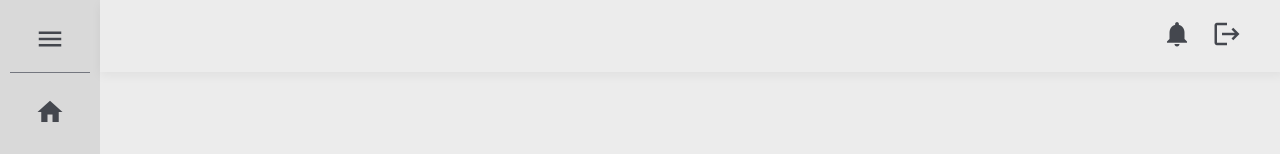
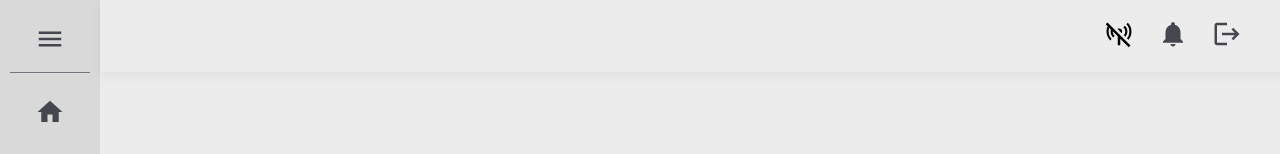
Before and after one commit to DerekLin86/light-control-management, an Angular app: page / in a window 1280 px wide. Shown: the top 154 px of the page. Built offline with nearby package versions, Linux system fonts and the light colour scheme.

Commit message:
add server status component to track websocket

```diff
--- /dev/null
+++ b/src/app/components/server-status/server-status.component.html
@@ -0,0 +1,13 @@
+<button mat-icon-button [matTooltip]="isOn() ? 'Connected' : 'Reconnect Server'" (click)="clickButton()">
+  @if (isOn()) {
+  <svg xmlns="http://www.w3.org/2000/svg" height="30px" viewBox="0 -960 960 960" width="30px" fill="#000000">
+    <path
+      d="M198-278q-57-57-87.5-129.5T80-560q0-80 30.5-152.5T198-842l48 48q-47 47-72.5 107.5T148-560q0 66 25.5 126.5T246-326l-48 48Zm92-92q-38-38-58-87t-20-103q0-54 20-103t58-87l48 48q-29 29-43.5 65.5T280-560q0 40 14.5 76.5T338-418l-48 48Zm150 250v-348q-27-12-43.5-37T380-560q0-42 29-71t71-29q42 0 71 29t29 71q0 30-16.5 55T520-468v348h-80Zm230-250-48-48q29-29 43.5-65.5T680-560q0-40-14.5-76.5T622-702l48-48q38 38 58 87t20 103q0 54-20 103t-58 87Zm92 92-48-48q47-47 72.5-107.5T812-560q0-66-25.5-126.5T714-794l48-48q57 57 87.5 129.5T880-560q0 80-30.5 152.5T762-278Z" />
+  </svg>
+  } @else {
+  <svg xmlns="http://www.w3.org/2000/svg" height="30px" viewBox="0 -960 960 960" width="30px" fill="#000000">
+    <path
+      d="m684-389-49-49q22-26 33.5-57t11.5-65q0-40-16-76t-44-64l48-48q38 38 59 86t21 102q0 48-17 91.5T684-389ZM565-508 428-645q12-7 25-11t27-4q42 0 71 29t29 71q0 14-4 27t-11 25Zm215 214-48-48q40-45 60-101.5T812-560q0-66-24.5-127.5T716-796l48-48q55 58 85.5 131T880-560q0 74-25.5 142.5T780-294Zm11 238L520-327v207h-80v-287L280-566v6q0 40 16 76t44 64l-48 48q-38-38-59-86t-21-102q0-17 2-33t7-33l-51-51q-11 29-16.5 58t-5.5 59q0 66 24.5 127.5T244-324l-48 48q-55-58-85.5-131T80-560q0-44 9.5-86.5T118-729l-62-62 56-57 736 736-57 56Z" />
+  </svg>
+  }
+</button>
--- /dev/null
+++ b/src/app/components/server-status/server-status.component.scss
@@ -0,0 +1,15 @@
+@use '../../../styles' as global;
+
+.basic-svg {
+  fill: global.$primary-text-grey-color;
+}
+.mat-mdc-button {
+  font-size: 1.5rem;
+  font-weight: bold;
+  color: global.$primary-text-grey-color;
+  padding: 0;
+}
+
+.mat-mdc-icon-button svg {
+  --mdc-icon-button-icon-size: 30px
+}
--- /dev/null
+++ b/src/app/components/server-status/server-status.component.ts
@@ -0,0 +1,27 @@
+import { ChangeDetectionStrategy, Component, computed, inject } from '@angular/core';
+
+import { MatButtonModule } from '@angular/material/button';
+import { MatIconModule } from '@angular/material/icon';
+import { MatTooltipModule } from '@angular/material/tooltip';
+import { WebsocketService } from '../../services/websocket.service';
+
+@Component({
+  selector: 'app-server-status',
+  imports: [MatButtonModule, MatIconModule, MatTooltipModule],
+  templateUrl: './server-status.component.html',
+  styleUrl: './server-status.component.scss',
+  changeDetection: ChangeDetectionStrategy.OnPush,
+})
+export class ServerStatusComponent {
+  private readonly websocketServer = inject(WebsocketService);
+
+  protected readonly isOn = computed(() => {
+    return this.websocketServer.isOn();
+  });
+
+  clickButton() {
+    if (!this.isOn()) {
+      this.websocketServer.connect();
+    }
+  }
+}
--- a/src/app/layout/header/header.component.html
+++ b/src/app/layout/header/header.component.html
@@ -1,6 +1,7 @@
 <div>{{ path() }}</div>
 
 <div class="tools-container">
+  <app-server-status></app-server-status>
   <button mat-icon-button matTooltip="Notifications">
     <mat-icon Outlined>notifications</mat-icon>
   </button>
--- a/src/app/layout/header/header.component.scss
+++ b/src/app/layout/header/header.component.scss
@@ -18,6 +18,10 @@
   z-index: 999;
   justify-content: space-between;
 
+  .tools-container {
+    display: flex;
+    gap: 0.25rem;
+  }
 .mat-mdc-button {
     font-size: 1.5rem;
     font-weight: bold;
--- a/src/app/layout/header/header.component.ts
+++ b/src/app/layout/header/header.component.ts
@@ -8,9 +8,11 @@ import { MatButtonModule } from '@angular/material/button';
 import { MatIconModule } from '@angular/material/icon';
 import { MatTooltipModule } from '@angular/material/tooltip';
 
+import { ServerStatusComponent } from '../../components/server-status/server-status.component';
+
 @Component({
   selector: 'app-header',
-  imports: [MatButtonModule, CommonModule, MatIconModule, MatTooltipModule],
+  imports: [MatButtonModule, CommonModule, MatIconModule, MatTooltipModule, ServerStatusComponent],
   templateUrl: './header.component.html',
   styleUrl: './header.component.scss',
   standalone: true,
--- a/src/app/services/websocket.service.ts
+++ b/src/app/services/websocket.service.ts
@@ -47,6 +47,8 @@ export interface CMD {
 export class WebsocketService {
   protected readonly URL = 'ws://103.247.167.186:5004/wsapi';
 
+  readonly isOn = signal<boolean>(false);
+
   readonly zoneOnOffStatusListensor: WritableSignal<RECEIVE_MESSAGE | undefined> =
     signal(undefined);
   readonly bypassAllSensorListensor: WritableSignal<RECEIVE_MESSAGE | undefined> =
@@ -70,6 +72,7 @@ export class WebsocketService {
     this.socket = new WebSocket(this.URL);
 
     this.socket.onopen = () => {
+      this.isOn.set(true);
       console.info('Connect to Web Socket');
     };
 
@@ -86,6 +89,7 @@ export class WebsocketService {
     };
 
     this.socket.onclose = () => {
+      this.isOn.set(false);
       console.log('WebSocket connection closed');
     };
   }
```
